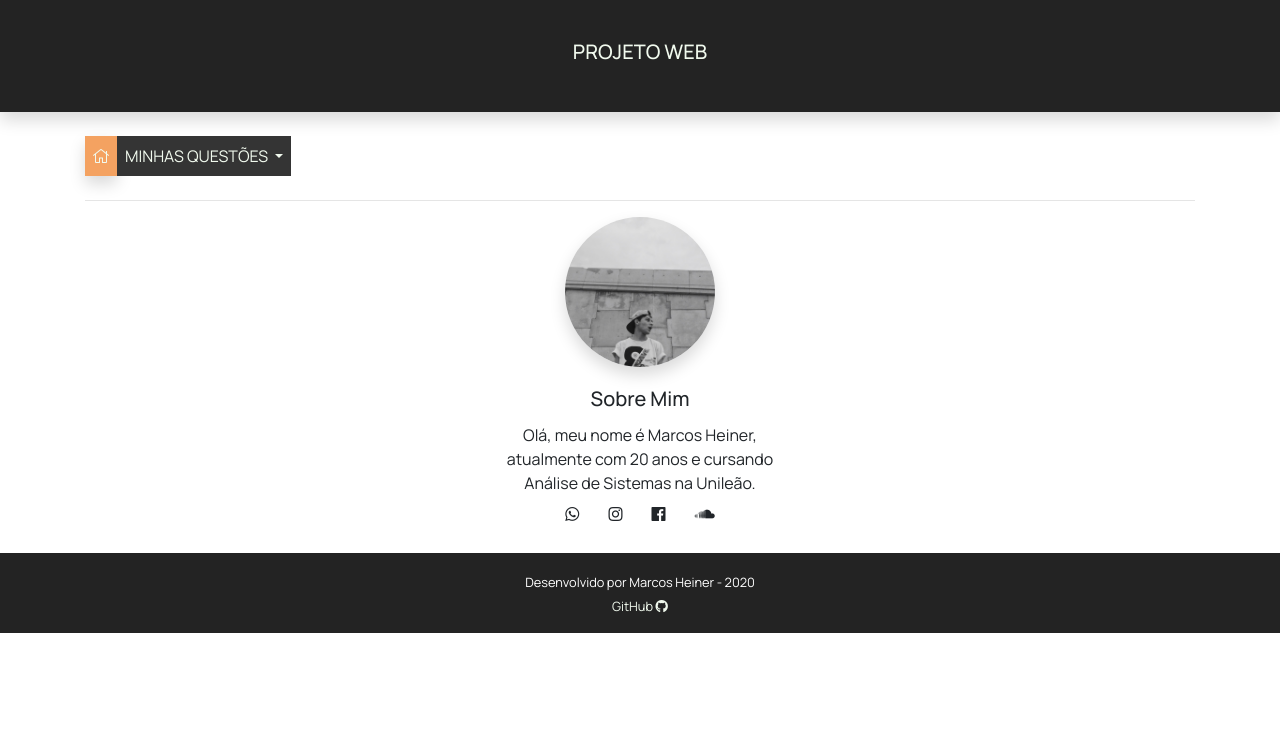
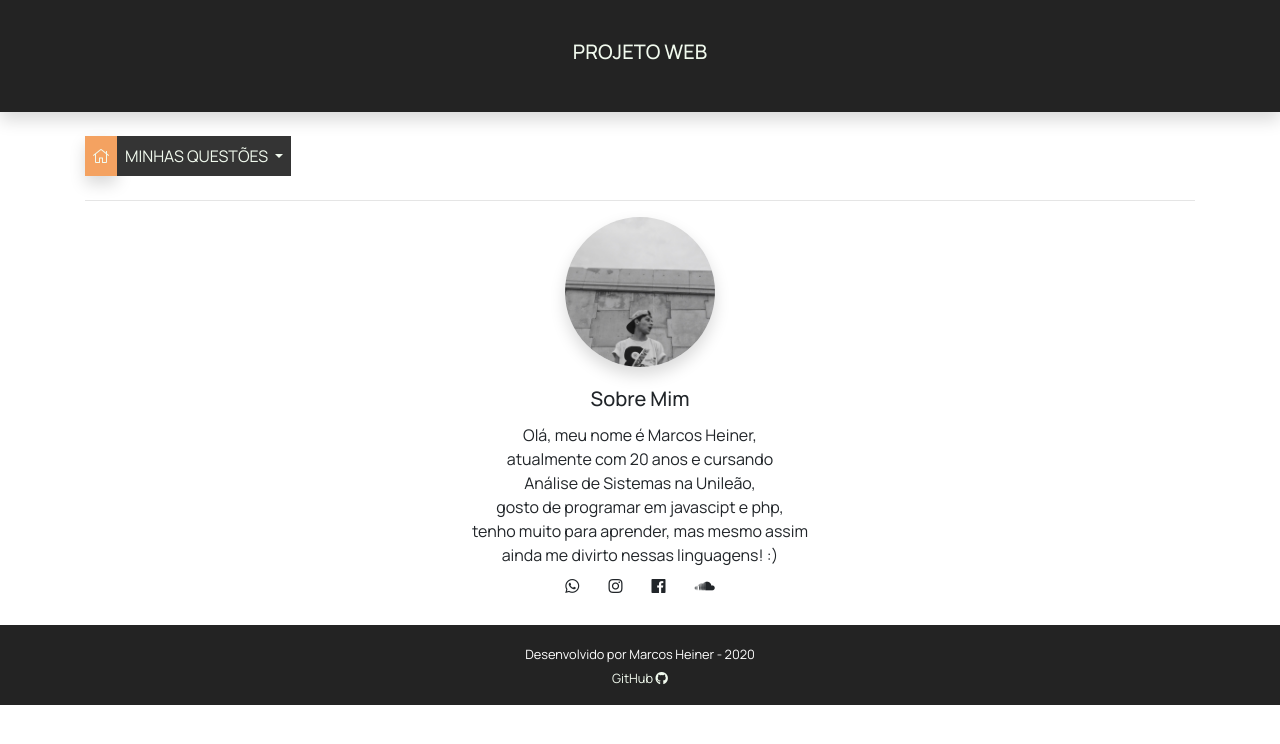
Before and after one commit to marcosheiner/projetoAv1, a plain HTML site: page index.html in a window 1280 px wide. Drawn offline with nearby package versions, Linux system fonts and the light colour scheme.

Commit message:
index att

```diff
--- a/index.html
+++ b/index.html
@@ -55,7 +55,7 @@
                 </div>
                 <div class="card-body">
                   <h5 class="card-title">Sobre Mim</h5>
-                  <p class="card-text">Olá, meu nome é Marcos Heiner,<br> atualmente com 20 anos e cursando<br> Análise de Sistemas na Unileão.</p>
+                  <p class="card-text">Olá, meu nome é Marcos Heiner,<br> atualmente com 20 anos e cursando<br> Análise de Sistemas na Unileão,<br> gosto de programar em javascipt e php,<br> tenho muito para aprender, mas mesmo assim<br> ainda me divirto nessas linguagens! :)</p>
                   <a href="https://wa.me/5588988457257" class="btn" target="_blank" data-toggle="tooltip" data-placement="bottom" title="WhatsApp"><i class="fab fa-whatsapp"></i></a>
                   <a href="https://www.instagram.com/marcosheiner_/" class="btn" target="_blank" data-toggle="tooltip" data-placement="bottom" title="Instagram"><i class="fab fa-instagram"></i></a>
                   <a href="https://www.facebook.com/marcos.heiner.3" class="btn" target="_blank" data-toggle="tooltip" data-placement="bottom" title="Facebook"><i class="fab fa-facebook"></i></a>
```
